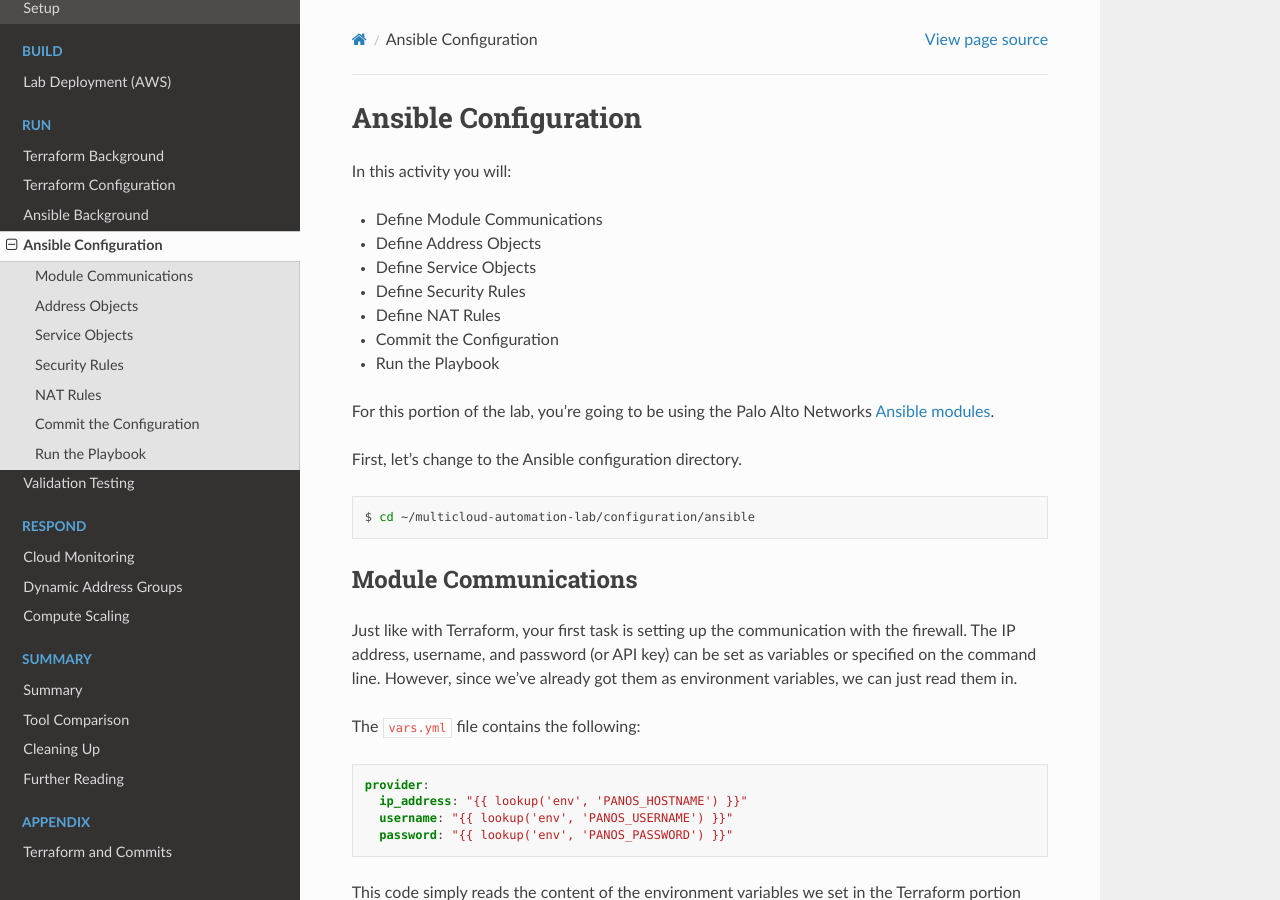
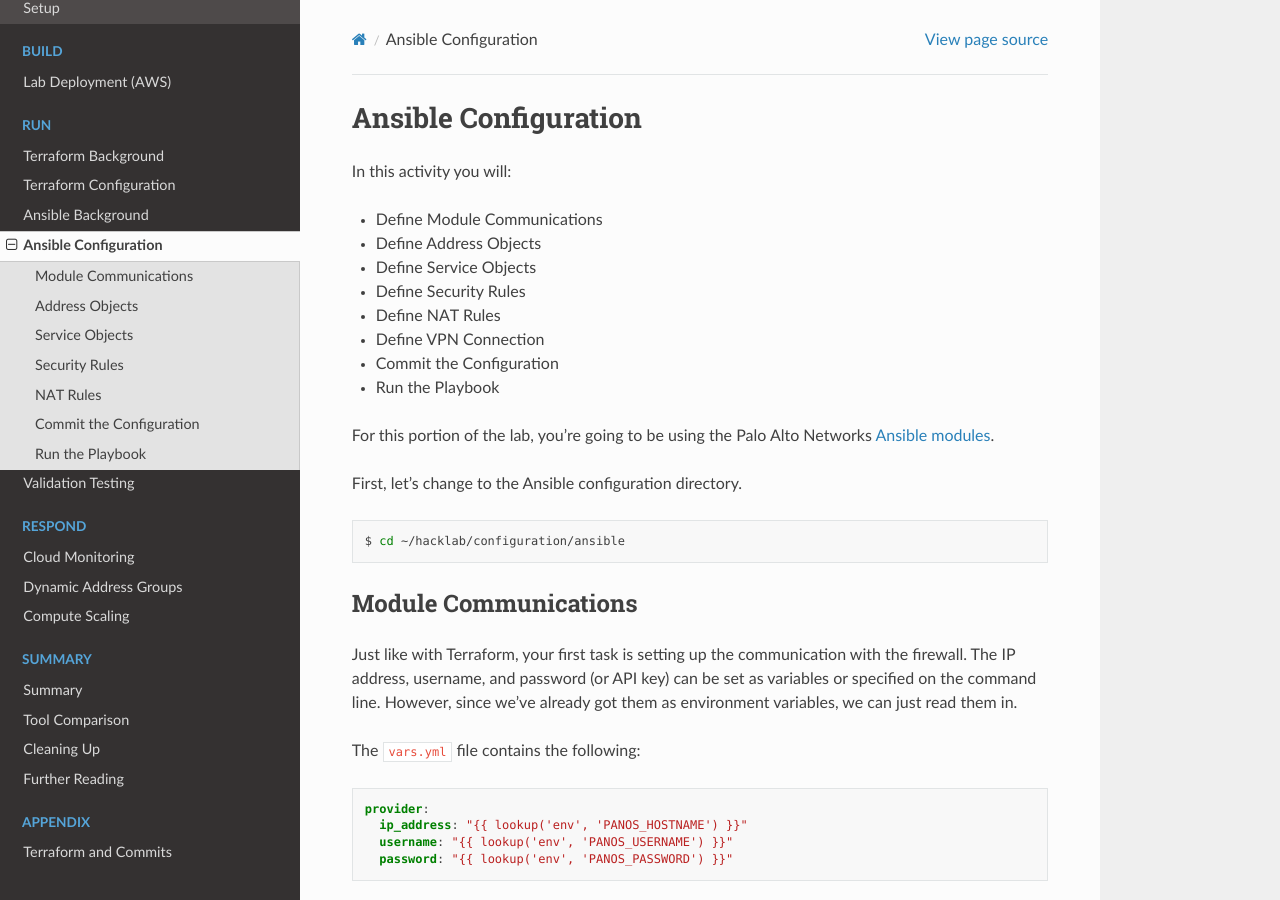
Before and after one commit to lenoxys/hacklab, a Sphinx documentation site: the page built from docs/03-run/ansible/activities-ansible.rst, in a window 1280 px wide and 900 px high. Built offline with Sphinx 7.4.7 and the Read the Docs theme 2.0.0, drawn with Linux system fonts in a browser that asks for light colours; some of the changed text lies outside the part shown.

Commit message:
commit guillaume

```diff
--- a/docs/03-run/ansible/activities-ansible.rst
+++ b/docs/03-run/ansible/activities-ansible.rst
@@ -9,6 +9,7 @@ In this activity you will:
 - Define Service Objects
 - Define Security Rules
 - Define NAT Rules
+- Define VPN Connection
 - Commit the Configuration
 - Run the Playbook
 
@@ -19,7 +20,7 @@ First, let's change to the Ansible configuration directory.
 
 .. code-block:: bash
 
-  $ cd ~/multicloud-automation-lab/configuration/ansible
+  $ cd ~/hacklab/configuration/ansible
 
 
 Module Communications
```
Also changed, not shown: other parts of docs/03-run/ansible/activities-ansible.rst (+3 -0 lines).
